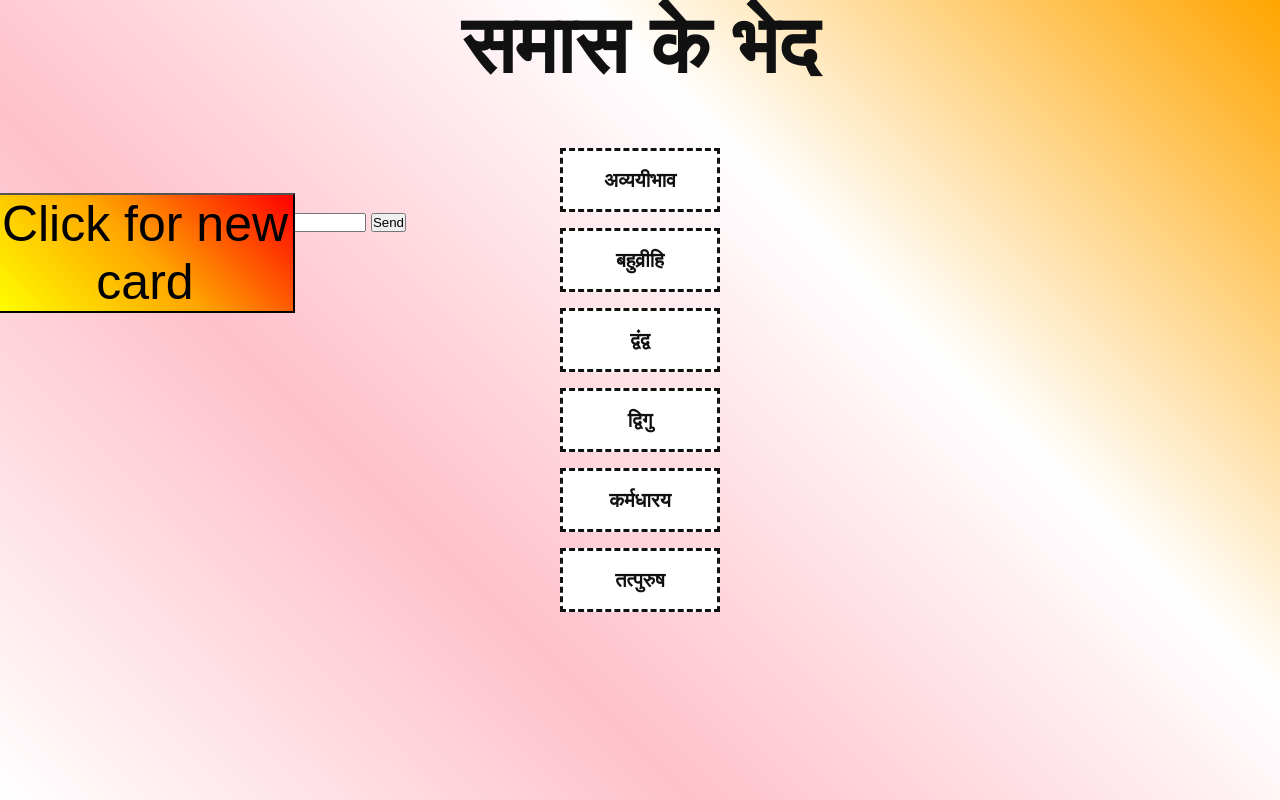
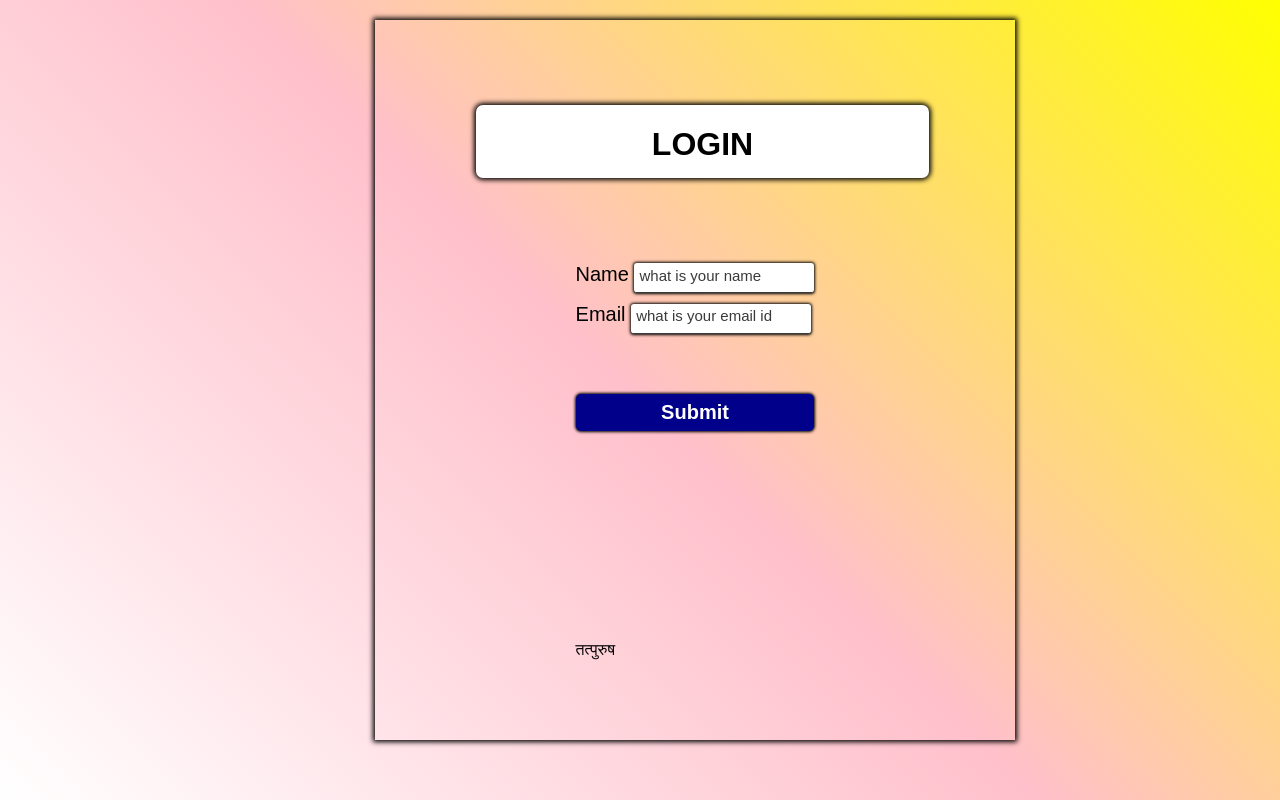
Before and after one commit to yoyodragon/yoyodragon.github.io, a plain HTML site: page index.html in a window 1280 px wide. Drawn offline with Linux system fonts and the light colour scheme.

Commit message:
Update index.html

```diff
--- a/index.html
+++ b/index.html
@@ -1,38 +1,109 @@
+
+<head>
+  <script src = "form.js"> </script>
+  <style>
+body {
+  height: 90%;
+  width: 50%;
+  position:relative;
+  left: 375px;
+
+  top:20px;
+  box-shadow: 0px 0px 5px 2px black;
+  margin: 0;
+  font-family: Arial, Helvetica, sans-serif;
+  display: grid;
+  justify-content: center;
+  align-items: center;
+  background-image: linear-gradient(45deg, white, pink, yellow);
+}
+
+#main-holder {
+  width: 190%;
+  height: 30%;
+  position:relative;
+  left: -100px;
+  display: grid;
+  justify-content: center;
+  align-items: center;
+  background-color: white;
+  border-radius: 7px;
+  box-shadow: 0px 0px 5px 2px black;
+}
 
 
-<h1 id = "title">समास के भेद</h1>
 
-<head id = "head">
-  <script src="ssc.js" defer></script>
-  <link rel="stylesheet" href="./ssc.css">
-  <audio id = "correct_audio">
-    <source src = "correct3.mp3" />
-  </audio>
-  <audio id = "wrong_audio">
-    <source src="wrong1.mp3" />
-  </audio>
 
+#login-form {
+  align-self: flex-start;
+  display: grid;
+  justify-content: center;
+  align-items: center;
+}
+
+.login-form-field::placeholder {
+  color: #3a3a3a;
+}
+
+.login-form-field {
+  border: none;
+  border-bottom: 1px solid #3a3a3a;
+  font-size: 15px;
+  margin-bottom: 10px;
+  border-radius: 3px;
+  box-shadow: 0px 0px 3px 1px black;
+  outline: none;
+  height:30px;
+  width:180px;
+  padding: 0px 0px 5px 5px;
+}
+
+#label1, #label2{
+  font-size:20px;
+}
+#login-form-submit {
+  width: 100%;
+  padding: 7px;
+  box-shadow: 0px 0px 3px 1px black;
+  font-size:20px;
+  position:relative;
+  top: 50px;
+  border: none;
+  border-radius: 5px;
+  color: white;
+  font-weight: bold;
+  background-color: darkblue;
+  cursor: pointer;
+  outline: none;
+}
+
+
+</style>
 </head>
-<body id = "body" >
-  <button class = "bttn" id = "bttnid" onclick = "click1()"  style="left:-5px">
-    Click for new card
-  </button>
-  <form action="https://formspree.io/ved.bankeshwar@gmail.com" method="POST">
-    <input type="text" name="name">
-    <input type="email" name="_replyto">
-    <input type="submit" value="Send">
+
+<body>
+
+  <main id = "main-holder">
+    <h1>LOGIN </h1>
+  </main>
+
+  <form name="loginform" id = "login-form" class="form" onsubmit="return validate();" action="./ssc.html">
+
+    <div>
+      <label value = "Name"id = "label1" > Name </label>
+      <input align = "middle" required type="text" class="login-form-field" placeholder = "what is your name" id = "lname" />
+    </div>
+    <div>
+      <label value = "Email" id = "label2"> Email </label>
+      <input align = "middle" required type="email"  class="login-form-field" placeholder = "what is your email id" id = "lmail" />
+    </div>
+    <!--<a href = "link1()" id = "login-form-submit" onclick = "go()" >click here</a>-->
+    <!--<button id = "login-form-submit" onclick = "submit">click here</button> -->
+
+    <input type="submit" id = "login-form-submit" value="Submit" />
+
   </form>
-
-  <section class="droppable-elements">
-    <div class="droppable" id="d1avyay" ><span>अव्ययीभाव</span></div>
-
-    <div class="droppable"id="d2bahu"><span>बहुव्रीहि</span></div>
-
-    <div class="droppable"id="d3dvandh"><span>द्वंद्व</span></div>
-
-    <div class="droppable"id="d4dvigu" ><span>द्विगु</span></div>
-
-    <div class="droppable"id="d5karma" ><span>कर्मधारय</span></div>
+</body>
 
     <div class="droppable"id="d6tathpuru" ><span>तत्पुरुष</span></div>
 
```
